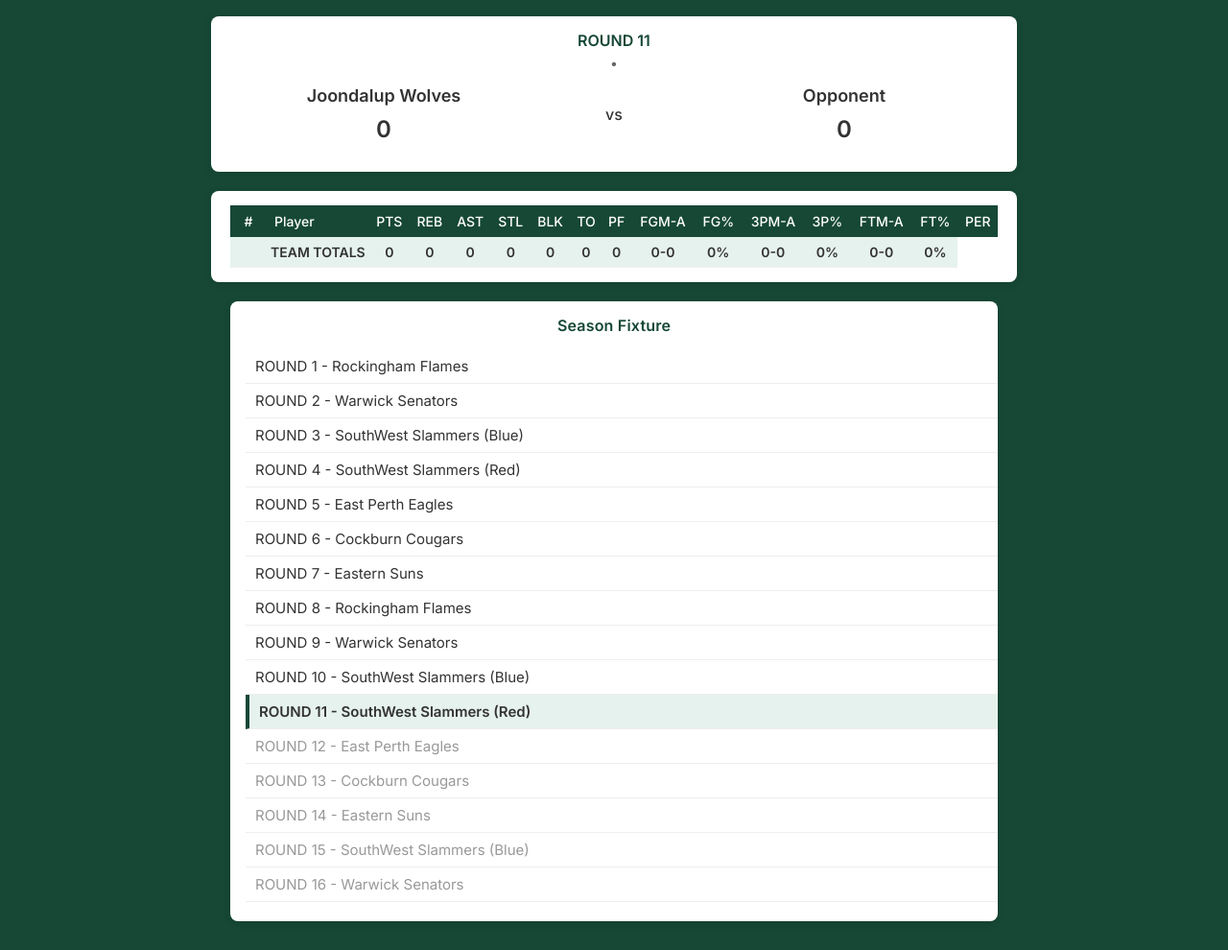
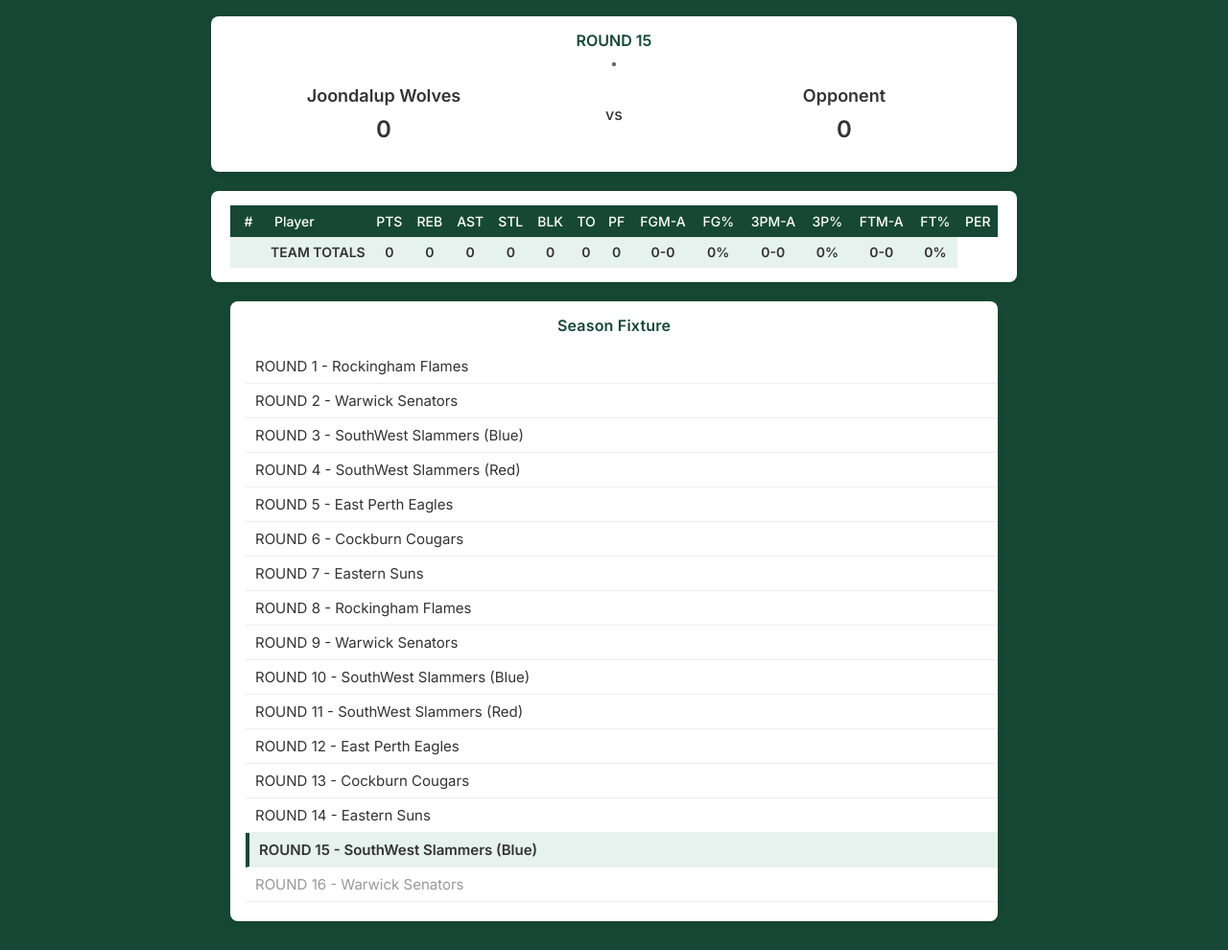
Before and after one commit to joondalup-wolves/14-3_stats_2025_UAT, a plain HTML site: page index.html in a window 1280 px wide. Shown: the part 98-1088 px from the top of the page at 96% size. Drawn offline with nearby package versions, Linux system fonts and the light colour scheme; no server answers.

Commit message:
index.html

```diff
--- a/index.html
+++ b/index.html
@@ -778,11 +778,11 @@
         <li data-round="8">ROUND 8 - Rockingham Flames</li>
         <li data-round="9">ROUND 9 - Warwick Senators</li>
         <li data-round="10">ROUND 10 - SouthWest Slammers (Blue)</li>
-        <li data-round="11" class="current">ROUND 11 - SouthWest Slammers (Red)</li>
-        <li data-round="12" class="future">ROUND 12 - East Perth Eagles</li>
-        <li data-round="13" class="future">ROUND 13 - Cockburn Cougars</li>
-        <li data-round="14" class="future">ROUND 14 - Eastern Suns</li>
-        <li data-round="15" class="future">ROUND 15 - SouthWest Slammers (Blue)</li>
+        <li data-round="11">ROUND 11 - SouthWest Slammers (Red)</li>
+        <li data-round="12">ROUND 12 - East Perth Eagles</li>
+        <li data-round="13">ROUND 13 - Cockburn Cougars</li>
+        <li data-round="14">ROUND 14 - Eastern Suns</li>
+        <li data-round="15" class="current">ROUND 15 - SouthWest Slammers (Blue)</li>
         <li data-round="16" class="future">ROUND 16 - Warwick Senators</li>
       </ul>
     </div>
@@ -982,7 +982,7 @@
     // --- ROSTER JS ---
     (function() {
       const gameCsvUrls = {
-        1: "https://docs.google.com/spreadsheets/d/e/2PACX-1vTx_Gj_jt5i_wvL07zSs48DPlE_CkkP49G6EnhYcLKKH3tJvn0r9pEOrIySkkc6TJ1dyGHSA2a5GbW7/pub?gid=797304496&single=true&output=csv",
+ 1: "https://docs.google.com/spreadsheets/d/e/2PACX-1vTx_Gj_jt5i_wvL07zSs48DPlE_CkkP49G6EnhYcLKKH3tJvn0r9pEOrIySkkc6TJ1dyGHSA2a5GbW7/pub?gid=797304496&single=true&output=csv",
         2: "https://docs.google.com/spreadsheets/d/e/2PACX-1vTx_Gj_jt5i_wvL07zSs48DPlE_CkkP49G6EnhYcLKKH3tJvn0r9pEOrIySkkc6TJ1dyGHSA2a5GbW7/pub?gid=1379588754&single=true&output=csv",
         3: "https://docs.google.com/spreadsheets/d/e/2PACX-1vTx_Gj_jt5i_wvL07zSs48DPlE_CkkP49G6EnhYcLKKH3tJvn0r9pEOrIySkkc6TJ1dyGHSA2a5GbW7/pub?gid=1722787100&single=true&output=csv",
         4: "https://docs.google.com/spreadsheets/d/e/2PACX-1vTx_Gj_jt5i_wvL07zSs48DPlE_CkkP49G6EnhYcLKKH3tJvn0r9pEOrIySkkc6TJ1dyGHSA2a5GbW7/pub?gid=0&single=true&output=csv",
@@ -990,9 +990,14 @@
         6: "https://docs.google.com/spreadsheets/d/e/2PACX-1vTx_Gj_jt5i_wvL07zSs48DPlE_CkkP49G6EnhYcLKKH3tJvn0r9pEOrIySkkc6TJ1dyGHSA2a5GbW7/pub?gid=2013793463&single=true&output=csv",
         7: "https://docs.google.com/spreadsheets/d/e/2PACX-1vTx_Gj_jt5i_wvL07zSs48DPlE_CkkP49G6EnhYcLKKH3tJvn0r9pEOrIySkkc6TJ1dyGHSA2a5GbW7/pub?gid=488403667&single=true&output=csv",
         8: "https://docs.google.com/spreadsheets/d/e/2PACX-1vTx_Gj_jt5i_wvL07zSs48DPlE_CkkP49G6EnhYcLKKH3tJvn0r9pEOrIySkkc6TJ1dyGHSA2a5GbW7/pub?gid=1640243385&single=true&output=csv",
-	9: "https://docs.google.com/spreadsheets/d/e/2PACX-1vTx_Gj_jt5i_wvL07zSs48DPlE_CkkP49G6EnhYcLKKH3tJvn0r9pEOrIySkkc6TJ1dyGHSA2a5GbW7/pub?gid=690207392&single=true&output=csv",
+        9: "https://docs.google.com/spreadsheets/d/e/2PACX-1vTx_Gj_jt5i_wvL07zSs48DPlE_CkkP49G6EnhYcLKKH3tJvn0r9pEOrIySkkc6TJ1dyGHSA2a5GbW7/pub?gid=690207392&single=true&output=csv",
         10: "https://docs.google.com/spreadsheets/d/e/2PACX-1vTx_Gj_jt5i_wvL07zSs48DPlE_CkkP49G6EnhYcLKKH3tJvn0r9pEOrIySkkc6TJ1dyGHSA2a5GbW7/pub?gid=185294638&single=true&output=csv",
-	11: "https://docs.google.com/spreadsheets/d/e/2PACX-1vTx_Gj_jt5i_wvL07zSs48DPlE_CkkP49G6EnhYcLKKH3tJvn0r9pEOrIySkkc6TJ1dyGHSA2a5GbW7/pub?gid=390013824&single=true&output=csv"
+        11: "https://docs.google.com/spreadsheets/d/e/2PACX-1vTx_Gj_jt5i_wvL07zSs48DPlE_CkkP49G6EnhYcLKKH3tJvn0r9pEOrIySkkc6TJ1dyGHSA2a5GbW7/pub?gid=390013824&single=true&output=csv",
+        12: "https://docs.google.com/spreadsheets/d/e/2PACX-1vTx_Gj_jt5i_wvL07zSs48DPlE_CkkP49G6EnhYcLKKH3tJvn0r9pEOrIySkkc6TJ1dyGHSA2a5GbW7/pub?gid=516589006&single=true&output=csv",
+        13: "https://docs.google.com/spreadsheets/d/e/2PACX-1vTx_Gj_jt5i_wvL07zSs48DPlE_CkkP49G6EnhYcLKKH3tJvn0r9pEOrIySkkc6TJ1dyGHSA2a5GbW7/pub?gid=1873389368&single=true&output=csv",
+        14: "https://docs.google.com/spreadsheets/d/e/2PACX-1vTx_Gj_jt5i_wvL07zSs48DPlE_CkkP49G6EnhYcLKKH3tJvn0r9pEOrIySkkc6TJ1dyGHSA2a5GbW7/pub?gid=1120402390&single=true&output=csv",
+        15: "https://docs.google.com/spreadsheets/d/e/2PACX-1vTx_Gj_jt5i_wvL07zSs48DPlE_CkkP49G6EnhYcLKKH3tJvn0r9pEOrIySkkc6TJ1dyGHSA2a5GbW7/pub?gid=954827242&single=true&output=csv",
+        16: "https://docs.google.com/spreadsheets/d/e/2PACX-1vTx_Gj_jt5i_wvL07zSs48DPlE_CkkP49G6EnhYcLKKH3tJvn0r9pEOrIySkkc6TJ1dyGHSA2a5GbW7/pub?gid=405488937&single=true&output=csv"
       };
       const averagesCsvUrl = "https://docs.google.com/spreadsheets/d/e/2PACX-1vTx_Gj_jt5i_wvL07zSs48DPlE_CkkP49G6EnhYcLKKH3tJvn0r9pEOrIySkkc6TJ1dyGHSA2a5GbW7/pub?gid=711431833&single=true&output=csv";
       function parseCsv(text) { return text.trim().split('\n').map(row => row.split(',')); }
@@ -1179,7 +1184,7 @@
         16: "https://docs.google.com/spreadsheets/d/e/2PACX-1vTx_Gj_jt5i_wvL07zSs48DPlE_CkkP49G6EnhYcLKKH3tJvn0r9pEOrIySkkc6TJ1dyGHSA2a5GbW7/pub?gid=405488937&single=true&output=csv"
       };
       const seasonData = {};
-      let currentGame = 11;
+      let currentGame = 15;
       let sortConfig = { key: null, direction: 'desc' };
       async function fetchLiveStats(round) {
         const csvUrl = gameSheetUrls[round];
```
